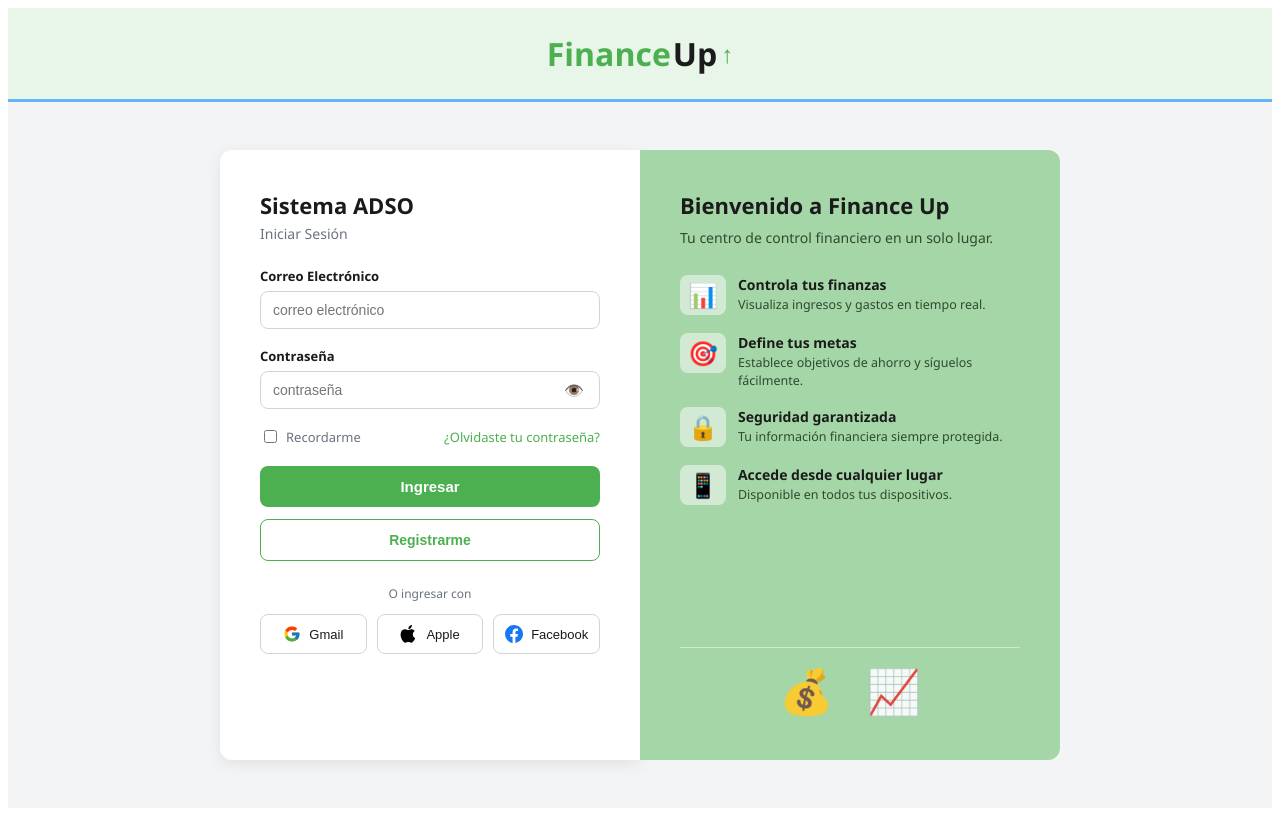
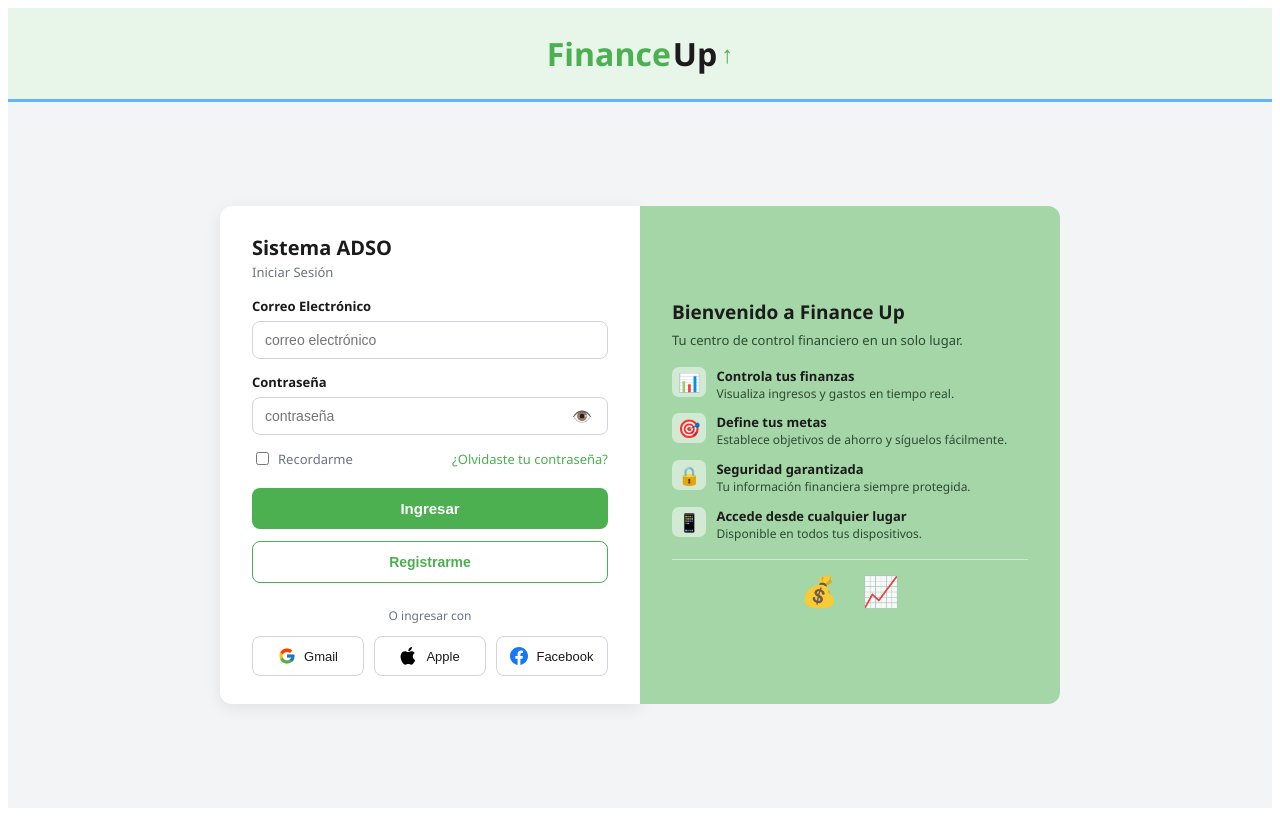
Before and after one commit to F3SHARITH/cliente_financeup, an Angular app in the folder frontend_proyecto/: page /login in a window 1280 px wide. Built offline with nearby package versions, Linux system fonts and the light colour scheme.

Commit message:
cambios del login

```diff
--- a/frontend_proyecto/src/app/pages/login/login/login.css
+++ b/frontend_proyecto/src/app/pages/login/login/login.css
@@ -59,47 +59,50 @@
 .login-content {
   flex: 1;
   display: flex;
-  align-items: stretch;
+  align-items: center;
   justify-content: center;
-  padding: 48px 16px;
-  gap: 0;
+  padding: 32px 16px;
 }
 
-.login-content > * {
+.login-row {
   display: flex;
+  align-items: stretch;
+  width: 100%;
+  max-width: 840px;
 }
 
 /* Tarjeta principal */
 .login-card {
   flex: 1;
   max-width: 420px;
-  padding: 40px;
+  padding: 28px 32px;
   background-color: #fff;
   border-radius: 12px 0 0 12px;
   box-shadow: 0 4px 16px rgba(0, 0, 0, 0.08);
+  display: flex;
   flex-direction: column;
 }
 
 .logo-section {
   text-align: left;
-  margin-bottom: 24px;
+  margin-bottom: 16px;
 }
 
 .logo-section h1 {
-  font-size: 22px;
+  font-size: 20px;
   font-weight: 700;
-  margin: 0 0 4px;
+  margin: 0 0 2px;
   color: var(--color-text);
 }
 
 .logo-section p {
-  font-size: 14px;
+  font-size: 13px;
   color: var(--color-text-muted);
   margin: 0;
 }
 
 .form-group {
-  margin-bottom: 18px;
+  margin-bottom: 14px;
   width: 100%;
 }
 
@@ -274,78 +277,78 @@
   flex: 1;
   max-width: 420px;
   background-color: var(--color-bg-panel);
-  padding: 40px;
+  padding: 28px 32px;
   border-radius: 0 12px 12px 0;
+  display: flex;
   flex-direction: column;
-  justify-content: flex-start;
+  justify-content: center;
   color: #1b1b1b;
 }
 
 .login-welcome h2 {
-  font-size: 22px;
+  font-size: 19px;
   font-weight: 700;
-  margin: 0 0 8px;
+  margin: 0 0 6px;
 }
 
 .welcome-subtitle {
-  font-size: 14px;
-  margin: 0 0 28px;
+  font-size: 13px;
+  margin: 0 0 18px;
   color: #2e4a2f;
 }
 
 .welcome-features {
   list-style: none;
-  margin: 0 0 28px;
+  margin: 0 0 18px;
   padding: 0;
   display: flex;
   flex-direction: column;
-  gap: 18px;
-  flex: 1;
+  gap: 12px;
 }
 
 .welcome-features li {
   display: flex;
   align-items: flex-start;
-  gap: 12px;
+  gap: 10px;
 }
 
 .feature-icon {
-  font-size: 24px;
+  font-size: 18px;
   line-height: 1;
   flex-shrink: 0;
   background-color: rgba(255, 255, 255, 0.5);
-  border-radius: 8px;
-  padding: 8px;
+  border-radius: 7px;
+  padding: 6px;
 }
 
 .welcome-features strong {
   display: block;
-  font-size: 14px;
-  margin-bottom: 2px;
+  font-size: 13px;
+  margin-bottom: 1px;
   color: #1b1b1b;
 }
 
 .welcome-features p {
-  font-size: 12.5px;
+  font-size: 12px;
   margin: 0;
   color: #2e4a2f;
-  line-height: 1.4;
+  line-height: 1.3;
 }
 
 .illustration {
   display: flex;
   align-items: center;
   justify-content: center;
-  gap: 32px;
-  font-size: 44px;
+  gap: 24px;
+  font-size: 30px;
   opacity: 0.9;
-  padding-top: 12px;
+  padding-top: 10px;
   border-top: 1px solid rgba(255, 255, 255, 0.5);
 }
 
 /* Responsive */
 @media (max-width: 768px) {
-  .login-content {
+  .login-row {
     flex-direction: column;
   }
 
--- a/frontend_proyecto/src/app/pages/login/login/login.html
+++ b/frontend_proyecto/src/app/pages/login/login/login.html
@@ -9,6 +9,7 @@
   </div>
 
   <div class="login-content">
+    <div class="login-row">
 
     <!-- Tarjeta principal -->
     <div class="login-card">
@@ -148,5 +149,6 @@
       </div>
     </div>
 
+    </div>
   </div>
 </div>
```
